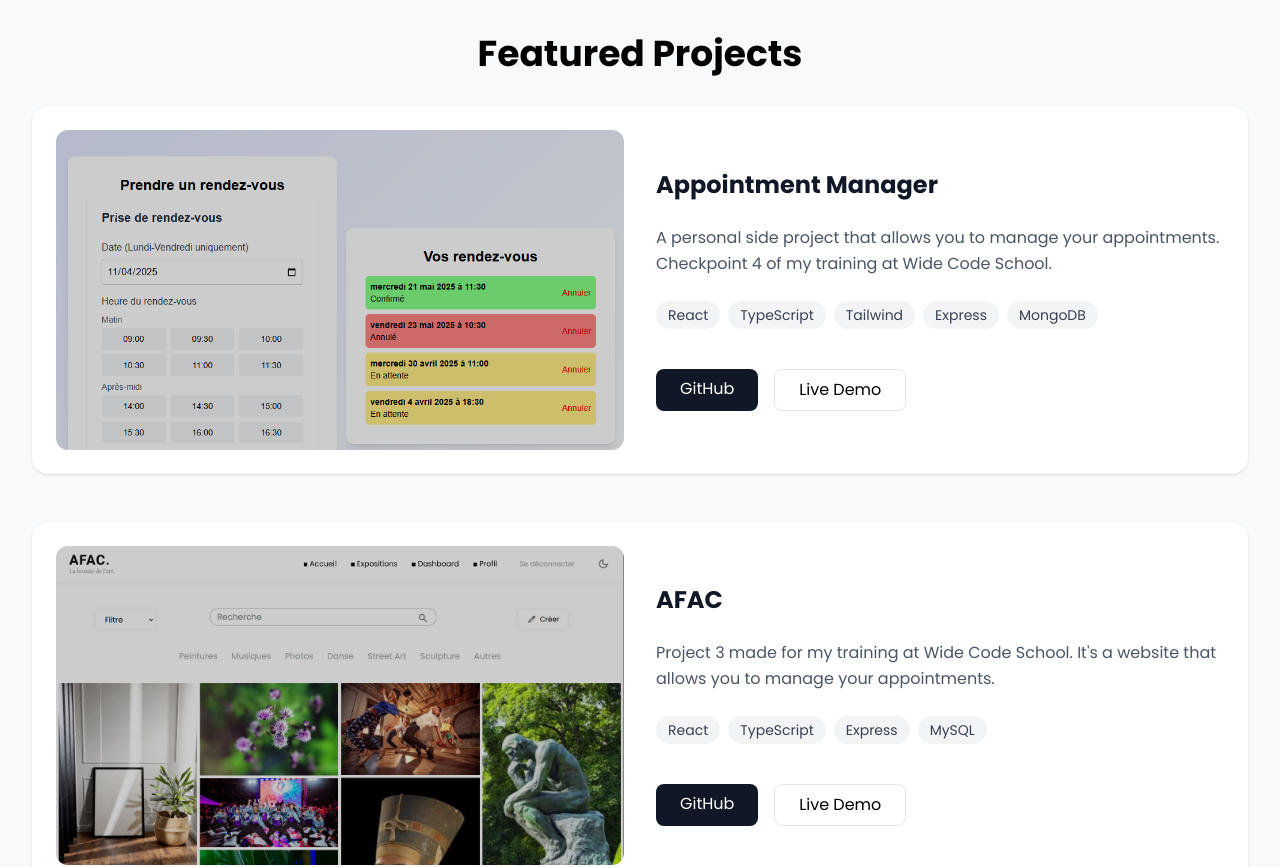
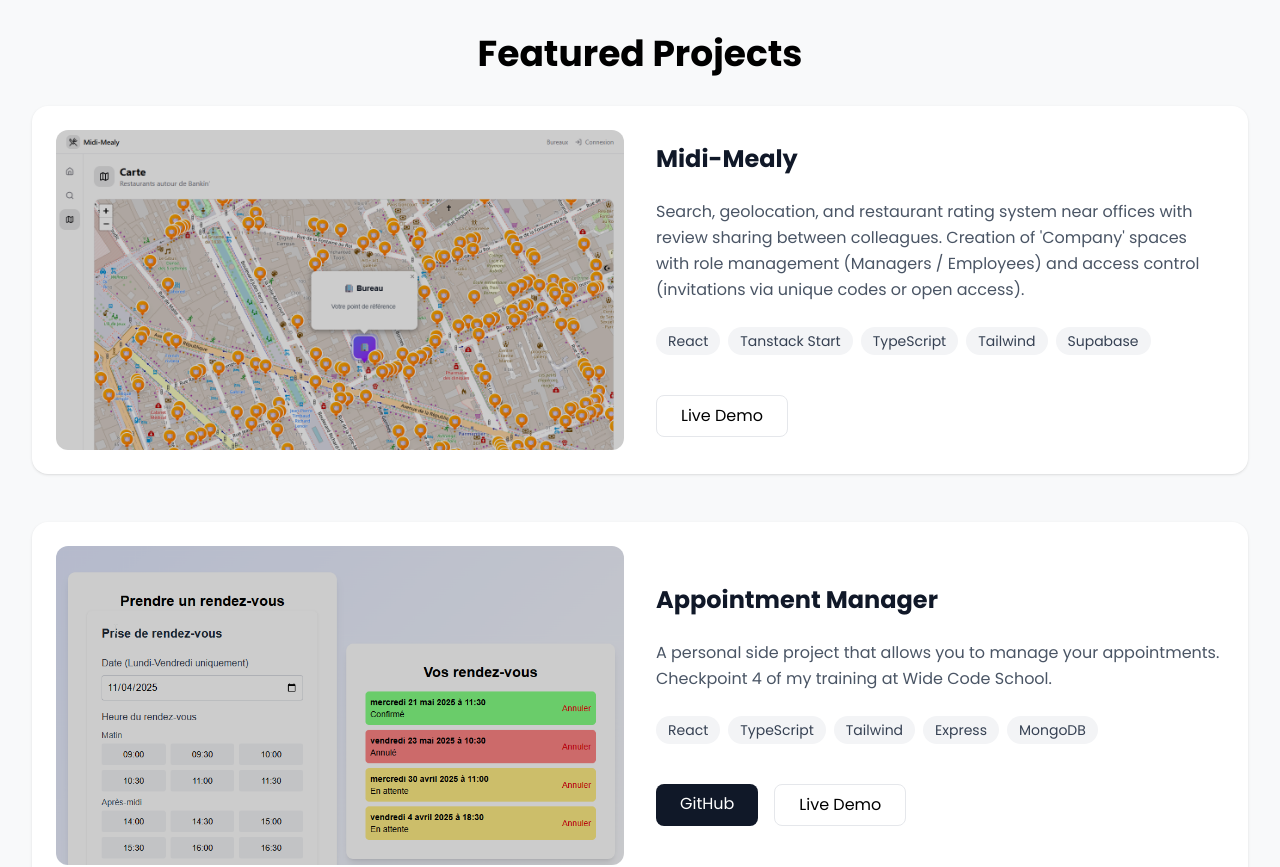
Before and after one commit to ITClmt/ITClmt_Portfolio, a React (Vite) app: page / in a window 1280 px wide. Shown: the part 1060-1927 px from the top of the page. Built offline with nearby package versions, Linux system fonts and the light colour scheme.

Commit message:
feat: Add new project midi mealy to featured project

```diff
--- a/src/components/ProjectSection.tsx
+++ b/src/components/ProjectSection.tsx
@@ -14,6 +14,15 @@ interface Project {
 const projects: Project[] = [
   {
     id: 1,
+    title: "Midi-Mealy",
+    description:
+      "Search, geolocation, and restaurant rating system near offices with review sharing between colleagues. Creation of 'Company' spaces with role management (Managers / Employees) and access control (invitations via unique codes or open access).",
+    technologies: ["React", "Tanstack Start", "TypeScript", "Tailwind", "Supabase"],
+    imageUrl: "/midiMealy.png",
+    demoUrl: "https://www.midi-mealy.xyz/",
+  },
+  {
+    id: 2,
     title: "Appointment Manager",
     description:
       "A personal side project that allows you to manage your appointments. Checkpoint 4 of my training at Wide Code School.",
@@ -23,7 +32,7 @@ const projects: Project[] = [
     demoUrl: "https://appointment-manager-front.vercel.app",
   },
   {
-    id: 2,
+    id: 3,
     title: "AFAC",
     description:
       "Project 3 made for my training at Wide Code School. It's a website that allows you to manage your appointments.",
@@ -35,7 +44,7 @@ const projects: Project[] = [
       "https://www.linkedin.com/feed/update/urn:li:activity:7315755767750414336/",
   },
   {
-    id: 3,
+    id: 4,
     title: "Windora",
     description:
       "Project 2 made for my training at Wide Code School. It's a website that allows you to track the weather wherever you want.",
@@ -45,7 +54,7 @@ const projects: Project[] = [
     demoUrl: "https://windora.vercel.app/",
   },
   {
-    id: 4,
+    id: 5,
     title: "ITCrypto",
     description:
       "A personal side project leveraging the CoinGecko API to track and display real-time cryptocurrency prices and market data.",
```
Also changed, not shown: public/midiMealy.png (added).
